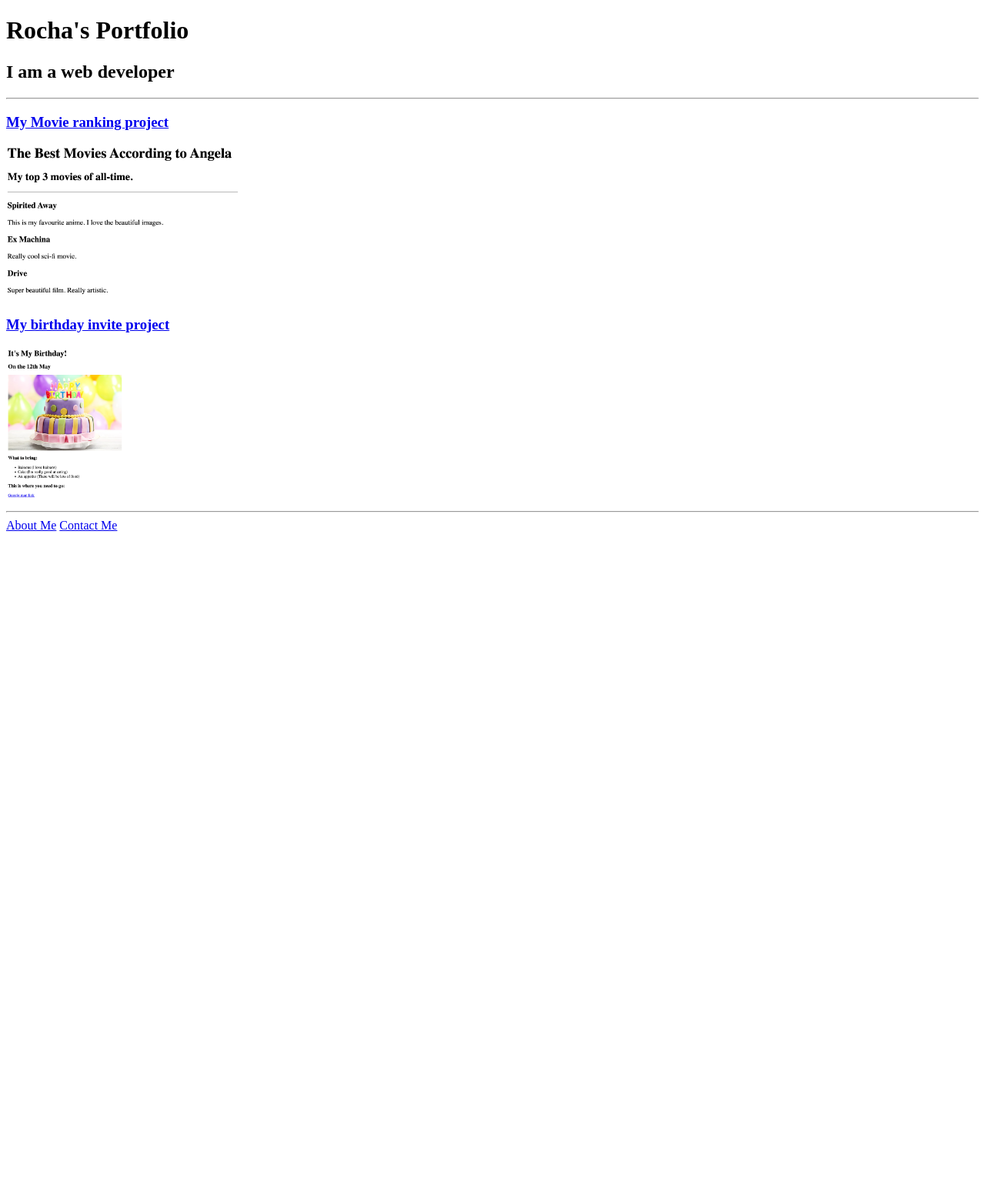
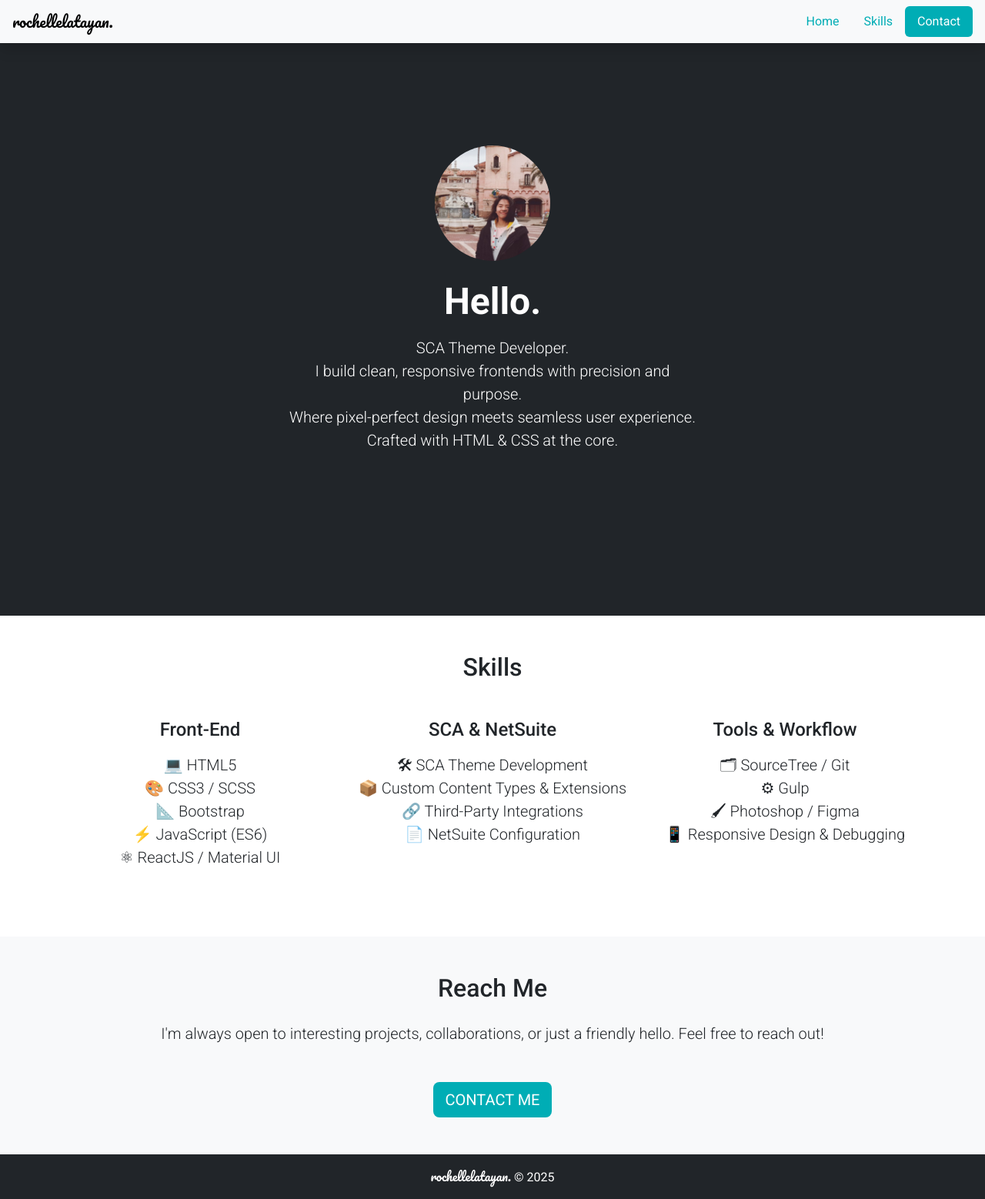
Before and after one commit to rtlatayan/rochellelatayan, a plain HTML site: page index.html in a window 1280 px wide. Shown: the whole page at 77% size. Before the commit the page ends 800 px from the top, so only its background shows below. Drawn offline with nearby package versions, Linux system fonts and the light colour scheme.

Commit message:
Put initial contents

```diff
--- /dev/null
+++ b/assets/css/style.css
@@ -0,0 +1,41 @@
+html,
+body {
+  font-family: "Roboto", sans-serif;
+}
+
+.inter-font {
+  font-family: "Pacifico", cursive;
+}
+
+html {
+  scroll-padding-top: 56px;
+}
+
+.cover-container {
+  min-height: 500px;
+}
+
+.navbar-custom .nav-link {
+  color: #00adb5;
+}
+
+.navbar-custom .nav-link.active {
+  background-color: #00adb5;
+}
+
+.btn-custom-primary {
+  background-color: #00adb5;
+  color: white;
+  border: none;
+}
+
+.btn-custom-primary:hover {
+  background-color: #00979a;
+  color: white;
+}
+
+@media (min-width: 992px) {
+  .cover-container {
+    height: 100vh;
+  }
+}
--- a/index.html
+++ b/index.html
@@ -1,39 +1,144 @@
-<!-- TODO 1: Create the HTML Boilerplate -->
-
-<!-- TODO 2: Add Your previous projects' HTML into the public folder -->
-
-<!-- TODO 3: Take screenshots of your project previews and add the images to the images folder -->
-
-<!-- TODO 4: Add titles/subtitles etc. -->
-
-<!-- TODO 5: Add a link to the project pages -->
-
-<!-- TODO 6: Add images to show the project previews
-HINT for TODO 6: You can use the height attribute set to 200 to make the image smaller:
-https://developer.mozilla.org/en-US/docs/Web/HTML/Element/img#attr-height -->
-
-<!-- TODO 7: Add the Contact Me and About Me page links -->
 <!DOCTYPE html>
 <html lang="en">
   <head>
-    <meta charset="utf-8" />
-    <meta name="viewport" content="width=device-width,initial-scale=1" />
-    <title>Rocha Portfolio</title>
+    <meta charset="UTF-8" />
+    <meta name="viewport" content="width=device-width, initial-scale=1.0" />
+    <meta name="description" content="Rochelle Latayan portfolio" />
+    <title>Rocha</title>
+    <link
+      href="https://cdn.jsdelivr.net/npm/bootstrap@5.3.0-alpha2/dist/css/bootstrap.min.css"
+      rel="stylesheet"
+      integrity="sha384-aFq/bzH65dt+w6FI2ooMVUpc+21e0SRygnTpmBvdBgSdnuTN7QbdgL+OapgHtvPp"
+      crossorigin="anonymous"
+    />
+    <link rel="preconnect" href="https://fonts.googleapis.com" />
+    <link rel="preconnect" href="https://fonts.gstatic.com" crossorigin />
+    <link
+      href="https://fonts.googleapis.com/css2?family=Pacifico&family=Roboto:ital,wght@0,100..900;1,100..900&display=swap"
+      rel="stylesheet"
+    />
+    <link rel="stylesheet" href="./assets/css/style.css" />
   </head>
   <body>
-    <main>
-      <h1>Rocha's Portfolio</h1>
-      <h2>I am a web developer</h2>
-      <hr />
-      <h3><a href="public/movie-ranking.html">My Movie ranking project</a></h3>
-      <img src="assets/images/movie.png" height="200" alt="movie-ss" />
-      <h3>
-        <a href="public/birthday-invite.html">My birthday invite project</a>
-      </h3>
-      <img src="assets/images/birthday.png" height="200" alt="birthday-ss" />
-      <hr />
-      <a href="public/about.html">About Me</a>
-      <a href="public/contact.html">Contact Me</a>
-    </main>
+    <header>
+      <nav
+        id="rt-contents"
+        class="navbar shadow navbar-custom bg-light px-3 fixed-top"
+      >
+        <a class="navbar-brand inter-font" href="#">rochellelatayan.</a>
+        <ul class="nav nav-pills">
+          <li class="nav-item">
+            <a class="nav-link" href="#home">Home</a>
+          </li>
+          <li class="nav-item">
+            <a class="nav-link" href="#skills">Skills</a>
+          </li>
+          <li class="nav-item">
+            <a class="nav-link" href="#contact">Contact</a>
+          </li>
+        </ul>
+      </nav>
+    </header>
+
+    <div
+      data-bs-spy="scroll"
+      data-bs-target="#rt-contents"
+      data-bs-offset="0"
+      tabindex="0"
+    >
+      <section
+        class="cover-container bg-dark text-white d-flex flex-column justify-content-center align-items-center"
+        id="home"
+      >
+        <main class="px-3 text-center container">
+          <div class="px-4 py-5 my-5 text-center mt-5">
+            <img
+              class="d-block mx-auto mb-4 rounded-circle"
+              src="./assets/images/rlt-photo.jpg"
+              alt="rochellelatayan"
+              width="150"
+              height="150"
+            />
+            <h1 class="display-5 fw-bold pb-2">Hello.</h1>
+            <div class="col-lg-6 mx-auto">
+              <p class="lead mb-4">
+                SCA Theme Developer. <br />
+                I build clean, responsive frontends with precision and purpose.
+                <br />
+                Where pixel-perfect design meets seamless user experience.
+                <br />
+                Crafted with HTML &amp; CSS at the core.
+              </p>
+            </div>
+          </div>
+        </main>
+      </section>
+
+      <section id="skills">
+        <div class="container py-5">
+          <h2 class="text-center mb-5">Skills</h2>
+          <div class="row text-center">
+            <!-- Front-End -->
+            <div class="col-md-4 mb-4">
+              <h4>Front-End</h4>
+              <ul class="list-unstyled mt-3 lead">
+                <li>💻 HTML5</li>
+                <li>🎨 CSS3 / SCSS</li>
+                <li>📐 Bootstrap</li>
+                <li>⚡ JavaScript (ES6)</li>
+                <li>⚛ ReactJS / Material UI</li>
+              </ul>
+            </div>
+
+            <!-- SCA & NetSuite -->
+            <div class="col-md-4 mb-4">
+              <h4>SCA & NetSuite</h4>
+              <ul class="list-unstyled mt-3 lead">
+                <li>🛠 SCA Theme Development</li>
+                <li>📦 Custom Content Types & Extensions</li>
+                <li>🔗 Third-Party Integrations</li>
+                <li>📄 NetSuite Configuration</li>
+              </ul>
+            </div>
+
+            <!-- Tools & Workflow -->
+            <div class="col-md-4 mb-4">
+              <h4>Tools & Workflow</h4>
+              <ul class="list-unstyled mt-3 lead">
+                <li>🗂 SourceTree / Git</li>
+                <li>⚙ Gulp</li>
+                <li>🖌 Photoshop / Figma</li>
+                <li>📱 Responsive Design & Debugging</li>
+              </ul>
+            </div>
+          </div>
+        </div>
+      </section>
+
+      <section id="contact" class="py-5 bg-light">
+        <div class="container text-center">
+          <h2 class="text-center mb-4">Reach Me</h2>
+          <p class="text-center mb-5 lead">
+            I'm always open to interesting projects, collaborations, or just a
+            friendly hello. Feel free to reach out!
+          </p>
+          <a class="btn btn-lg btn-custom-primary" href="mailto:rochelle.latayan@gmail.com">CONTACT ME</a>
+        </div>
+      </section>
+    </div>
+
+    <footer class="footer mt-auto py-3 bg-dark">
+      <div class="container text-center">
+        <p class="text-white p-0 m-0">
+          <span class="inter-font">rochellelatayan.</span> © 2025
+        </p>
+      </div>
+    </footer>
+
+    <script
+      src="https://cdn.jsdelivr.net/npm/bootstrap@5.3.0-alpha3/dist/js/bootstrap.bundle.min.js"
+      integrity="sha384-ENjdO4Dr2bkBIFxQpeoTz1HIcje39Wm4jDKdf19U8gI4ddQ3GYNS7NTKfAdVQSZe"
+      crossorigin="anonymous"
+    ></script>
   </body>
 </html>
```
Also changed, not shown: assets/images/birthday.png (deleted), assets/images/movie-ranking.png (deleted), assets/images/movie.png (deleted), assets/images/rlt-photo.jpg (added), 1 other file.
